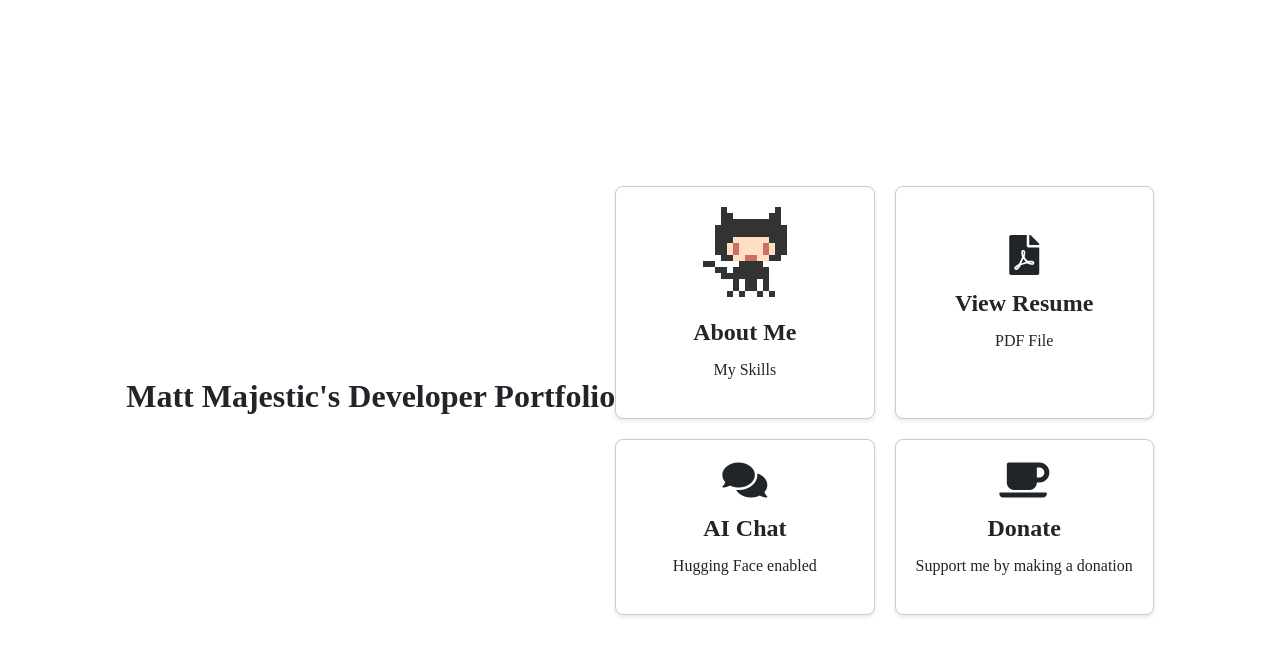
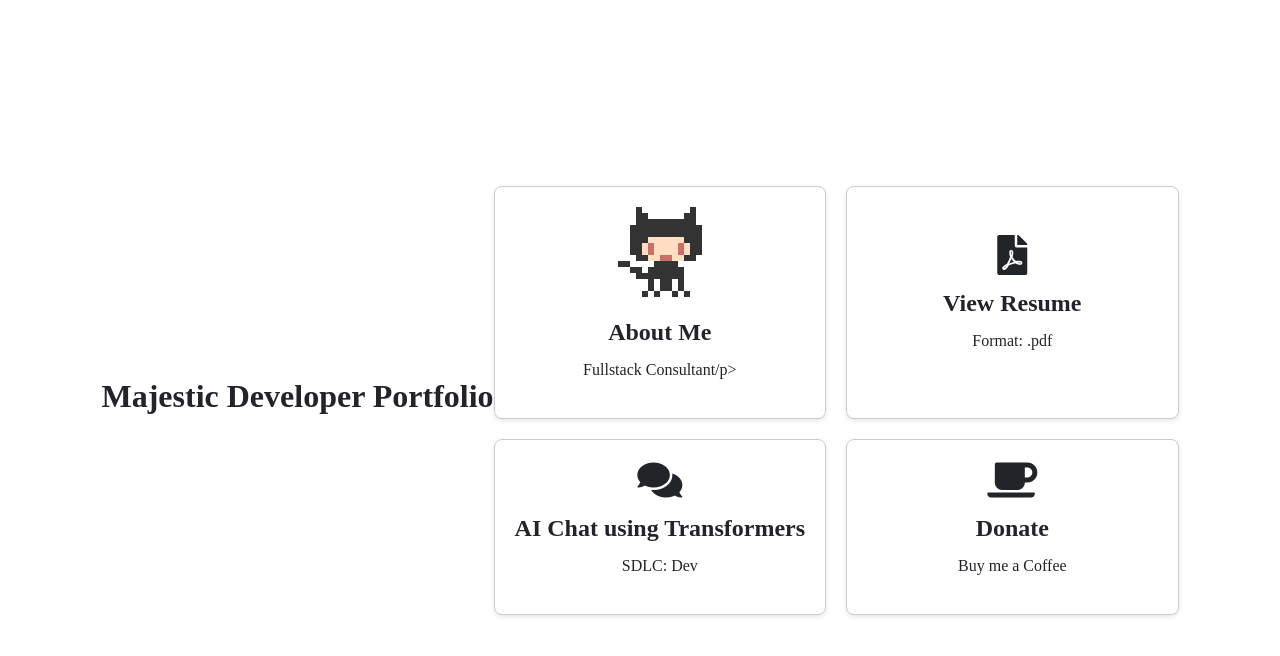
Before and after one commit to mattmajestic/mattmajestic.dev, a FastAPI app: page / in a window 1280 px wide. Shown: the top 656 px of the page. Run offline with FastAPI, Linux system fonts and the light colour scheme.

Commit message:
minor updates

```diff
--- a/templates/conversation.html
+++ b/templates/conversation.html
@@ -2,6 +2,7 @@
 <html>
 <head>
   <meta charset="UTF-8">
+  <meta name="viewport" content="width=device-width, initial-scale=1.0">
   <title>Matt Majestic - AI Chat</title>
   <link href="https://unpkg.com/nes.css@2.3.0/css/nes.min.css" rel="stylesheet" />
   <link rel="stylesheet" href="https://cdnjs.cloudflare.com/ajax/libs/font-awesome/5.15.3/css/all.min.css" />
--- a/templates/home.html
+++ b/templates/home.html
@@ -2,6 +2,7 @@
 <html>
 <head>
   <meta charset="UTF-8">
+  <meta name="viewport" content="width=device-width, initial-scale=1.0">
   <title>Matt Majestic - Home</title>
   <link rel="icon" href="static/favicon.ico">
   <link href="https://unpkg.com/nes.css@2.3.0/css/nes.min.css" rel="stylesheet" />
@@ -51,38 +52,37 @@
 </head>
 <body>
     <h1 class="nes-text">
-        <span>Matt</span>
-        <span>Majestic's</span>
+        <span>Majestic</span>
         <span>Developer</span>
-        <span>Portfolio     </span>
+        <span>Portfolio</span>
       </h1>
   <div class="container">
     <div class="card">
       <a href="/credentials">
         <i class="nes-octocat fa fa-github fa-4x"></i>
         <h2>About Me</h2>
-        <p>My Skills</p>
+        <p>Fullstack Consultant/p>
       </a>
     </div>
     <div class="card">
       <a href="/download-resume-pdf">
         <i class="fa fa-file-pdf fa-4x"></i>
         <h2>View Resume</h2>
-        <p>PDF File</p>
+        <p>Format: .pdf</p>
       </a>
     </div>
     <div class="card">
       <a href="/conversation">
         <i class="fa fa-comments fa-4x"></i>
-        <h2>AI Chat</h2>
-        <p>Hugging Face enabled</p>
+        <h2>AI Chat using Transformers</h2>
+        <p>SDLC: Dev </p>
       </a>
     </div>
     <div class="card">
       <a href="/donate">
         <i class="fa fa-coffee fa-4x"></i>
         <h2>Donate</h2>
-        <p>Support me by making a donation</p>
+        <p>Buy me a Coffee</p>
       </a>
     </div>
   </div>
```
Also changed, not shown: templates/stripe.html (+20 -0 lines).
